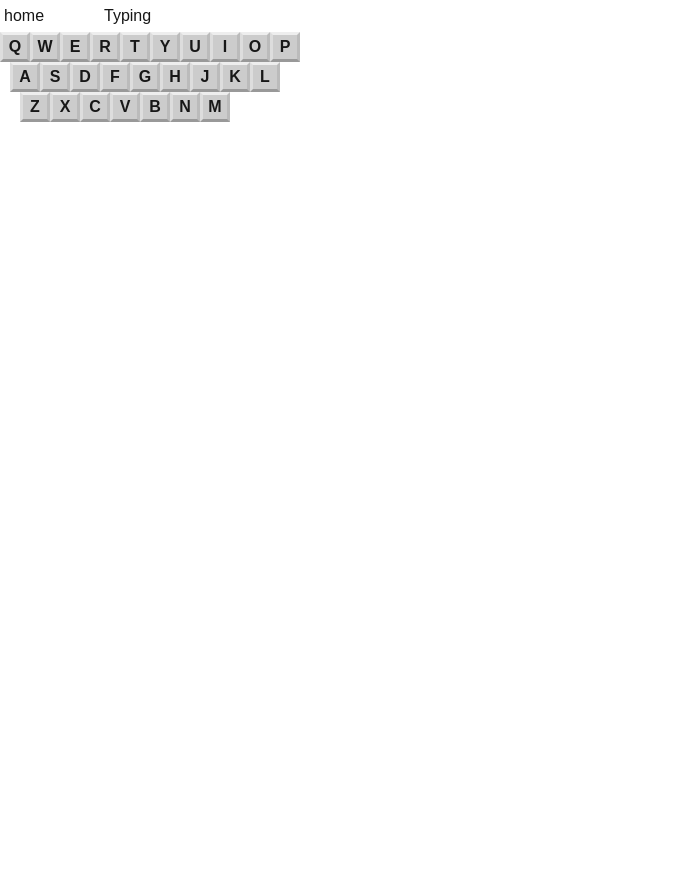
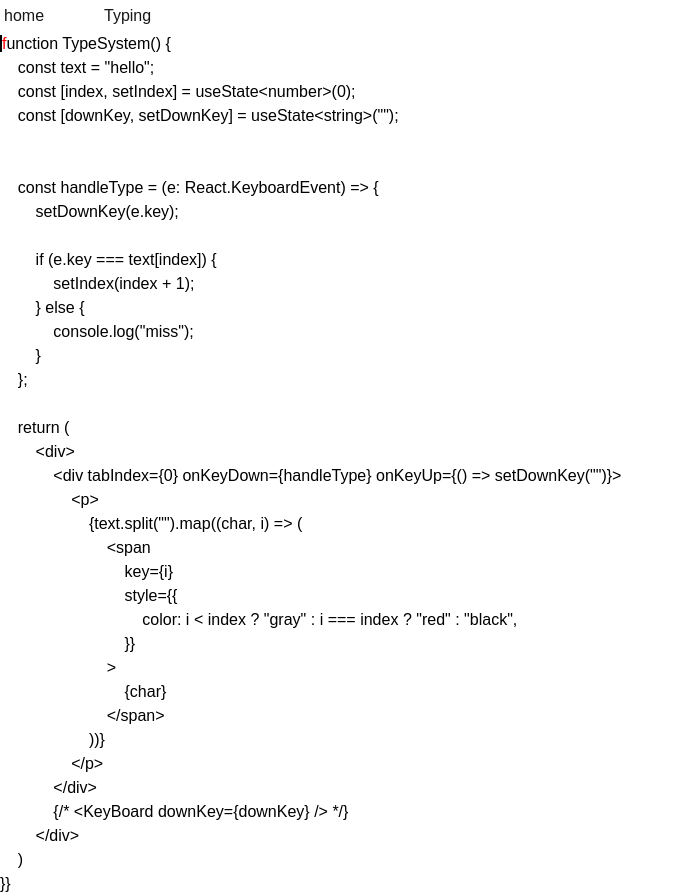
Before and after one commit to FujitaKohei04/Cee-lo, a Next.js app: page /pages/proTyping in a window 1280 px wide. Shown: the whole page, without its empty margins (0-684 px from the left). Before the commit the page ends 800 px from the top, so only its background shows below. Built offline with nearby package versions, Linux system fonts and the light colour scheme.

Commit message:
feat: typeSystem

```diff
--- a/app/pages/proTyping/page.tsx
+++ b/app/pages/proTyping/page.tsx
@@ -1,22 +1,107 @@
+"use client"
+import { useState } from "react";
 import styles from "./proTyping.module.css"
 
 export default function ProTyping() {
     return (
         <div>
-            <KeyBoard />
+            <TypeSystem />
         </div>
     );
 }
 
-function KeyBoard() {
-    const keys = [["Q", "W", "E", "R", "T", "Y", "U", "I", "O", "P"], ["A", "S", "D", "F", "G", "H", "J", "K", "L"], ["Z", "X", "C", "V", "B", "N", "M"]];
+function TypeSystem() {
+    const text =
+`function TypeSystem() {
+    const text = "hello";
+    const [index, setIndex] = useState<number>(0);
+    const [downKey, setDownKey] = useState<string>("");
+
+
+    const handleType = (e: React.KeyboardEvent) => {
+        setDownKey(e.key);
+
+        if (e.key === text[index]) {
+            setIndex(index + 1);
+        } else {
+            console.log("miss");
+        }
+    };
+
+    return (
+        <div>
+            <div tabIndex={0} onKeyDown={handleType} onKeyUp={() => setDownKey("")}>
+                <p>
+                    {text.split("").map((char, i) => (
+                        <span
+                            key={i}
+                            style={{
+                                color: i < index ? "gray" : i === index ? "red" : "black",
+                            }}
+                        >
+                            {char}
+                        </span>
+                    ))}
+                </p>
+            </div>
+            {/* <KeyBoard downKey={downKey} /> */}
+        </div>
+    )
+}}`.replace(/ {4}/g, "\t");
+
+    const [index, setIndex] = useState<number>(0);
+    const [downKey, setDownKey] = useState<string>("");
+    const [tabNum, setTabNum] = useState<number>(0);
+
+    const handleType = (e: React.KeyboardEvent) => {
+        setDownKey(e.key);
+
+        if (e.key === text[index]) {
+            setIndex(index+1);
+        } else if (e.key === "Enter" && text[index] === "\n") {
+            setIndex(index + 1);
+        } else if (e.key === "Tab") {
+            e.preventDefault();
+            if (text[index] === "\t") setIndex(index + 1);
+        } else {
+            console.log(e.key);
+        }
+    };
+
+    return (
+        <div>
+            <div tabIndex={0} onKeyDown={handleType} onKeyUp={() => setDownKey("")}>
+                <p style={{ whiteSpace: "pre"}}>
+                    {text.split("").map((char, i) => (
+                        <span
+                            key={i}
+                            style={{
+                                color: i < index ? "gray" : i === index ? "red" : "black",
+                                borderLeft: i === index ? "2px solid black" : "none",
+                            }}
+                        >
+                            {char}
+                        </span>
+                    ))}
+                </p>
+            </div>
+            {/* <KeyBoard downKey={downKey} /> */}
+        </div>
+    )
+}
+
+function KeyBoard({ downKey }: { downKey: string }) {
+    const keys = [
+        ["q", "w", "e", "r", "t", "y", "u", "i", "o", "p"],
+        ["a", "s", "d", "f", "g", "h", "j", "k", "l"],
+        ["z", "x", "c", "v", "b", "n", "m"]];
 
     return (
         <div className={styles.keyLineContainer}>
             {keys.map((lines, index) => (
                 <div key={index} className={styles.keyContainer} style={{ paddingLeft: `${10 * index}px` }}>
                     {lines.map((key, indexL) => (
-                        <Key key={indexL} word={key} />
+                        <Key key={indexL} word={key} isType={downKey === key ? true : false}/>
                     ))}
                 </div>
             ))}
@@ -24,10 +109,10 @@ function KeyBoard() {
     );
 }
 
-function Key({word}: {word: string}) {
+function Key({ word, isType }: { word: string, isType: boolean}) {
     return (
-        <div className={styles.key}>
-            {word}
+        <div className={styles.key} style={{background: isType ? "black" : "#ccc"}}>
+            {word.toUpperCase()}
         </div>
     );
 }
--- a/app/pages/proTyping/proTyping.module.css
+++ b/app/pages/proTyping/proTyping.module.css
@@ -1,10 +1,10 @@
 .key {
-    border-bottom: 3px solid #999;
-    border-right: 3px solid #bbb;
-    border-left: 3px solid #ddd;
-    border-top: 3px solid #eee;
-    width: 30px;
-    height: 30px;
+    border-bottom: 9px solid #999;
+    border-right: 9px solid #bbb;
+    border-left: 9px solid #ddd;
+    border-top: 9px solid #eee;
+    width: 60px;
+    height: 60px;
     font-weight: bold;
     display: flex;
     justify-content: center;
@@ -15,11 +15,11 @@
 .keyLineContainer {
     display: grid;
     grid-template-columns: 1fr;
-    grid-template-rows: repeat(3, 30px);
+    grid-template-rows: repeat(3, 60px);
 }
 
 .keyContainer {
     display: grid;
-    grid-template-columns: repeat(10, 30px);
+    grid-template-columns: repeat(10, 60px);
     grid-template-rows: 1fr;
 }
```
